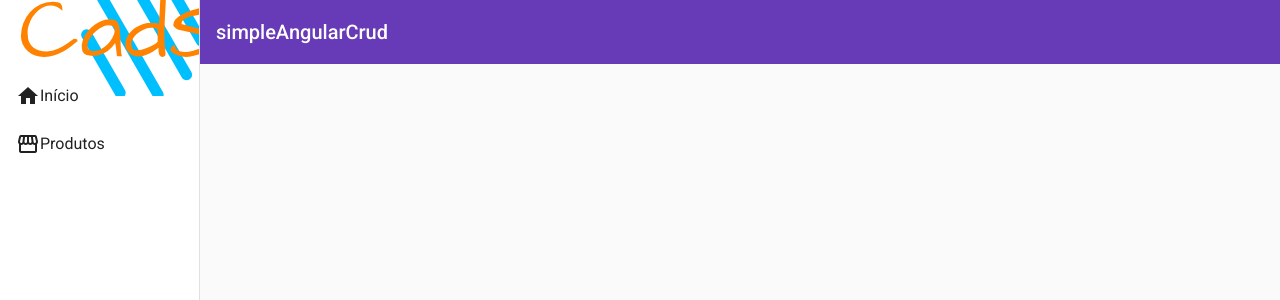
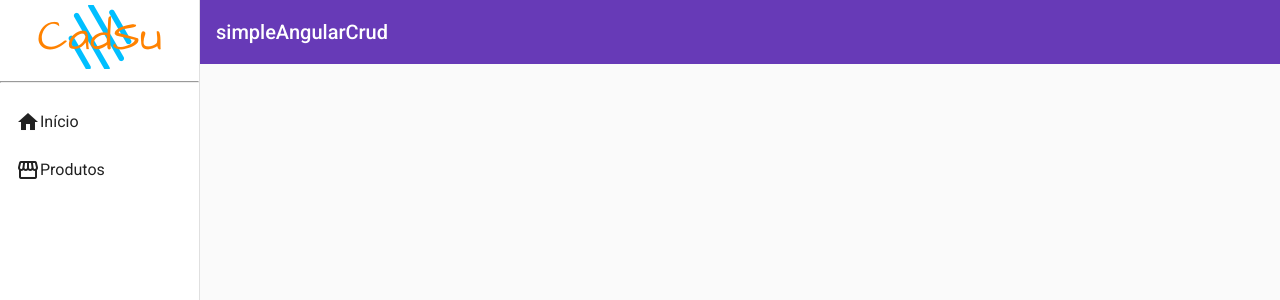
Before and after one commit to LucasLevyOB/front_end--project--simple_angular_crud, an Angular app: page / in a window 1280 px wide. Shown: the top 300 px of the page. Built offline with nearby package versions, Linux system fonts and the light colour scheme.

Commit message:
Customizing the mat-toolbar logo

```diff
--- a/src/app/components/templates/side-nav/side-nav.component.css
+++ b/src/app/components/templates/side-nav/side-nav.component.css
@@ -1,3 +1,18 @@
+#div-logo > img {
+  max-width: 128px;
+  height: auto;
+  width: 100%;
+}
+
+#div-logo {
+  height: auto;
+  padding: 5px 2px;
+  justify-content: center;
+  align-items: center;
+  flex-wrap: wrap;
+  display: flex;
+}
+
 .sidenav-container {
   height: 100%;
 }
--- a/src/app/components/templates/side-nav/side-nav.component.html
+++ b/src/app/components/templates/side-nav/side-nav.component.html
@@ -3,7 +3,10 @@
       [attr.role]="(isHandset$ | async) ? 'dialog' : 'navigation'"
       [mode]="(isHandset$ | async) ? 'over' : 'side'"
       [opened]="(isHandset$ | async) === false">
-    <mat-toolbar><img src="../../../../assets/cadusu.png" alt=""></mat-toolbar>
+    <mat-toolbar id="div-logo">
+      <img src="../../../../assets/cadusu.png" alt="">
+    </mat-toolbar>
+    <hr class="divider">
     <mat-nav-list>
       <a mat-list-item routerLink="/">
         <i class="material-icons">
```
